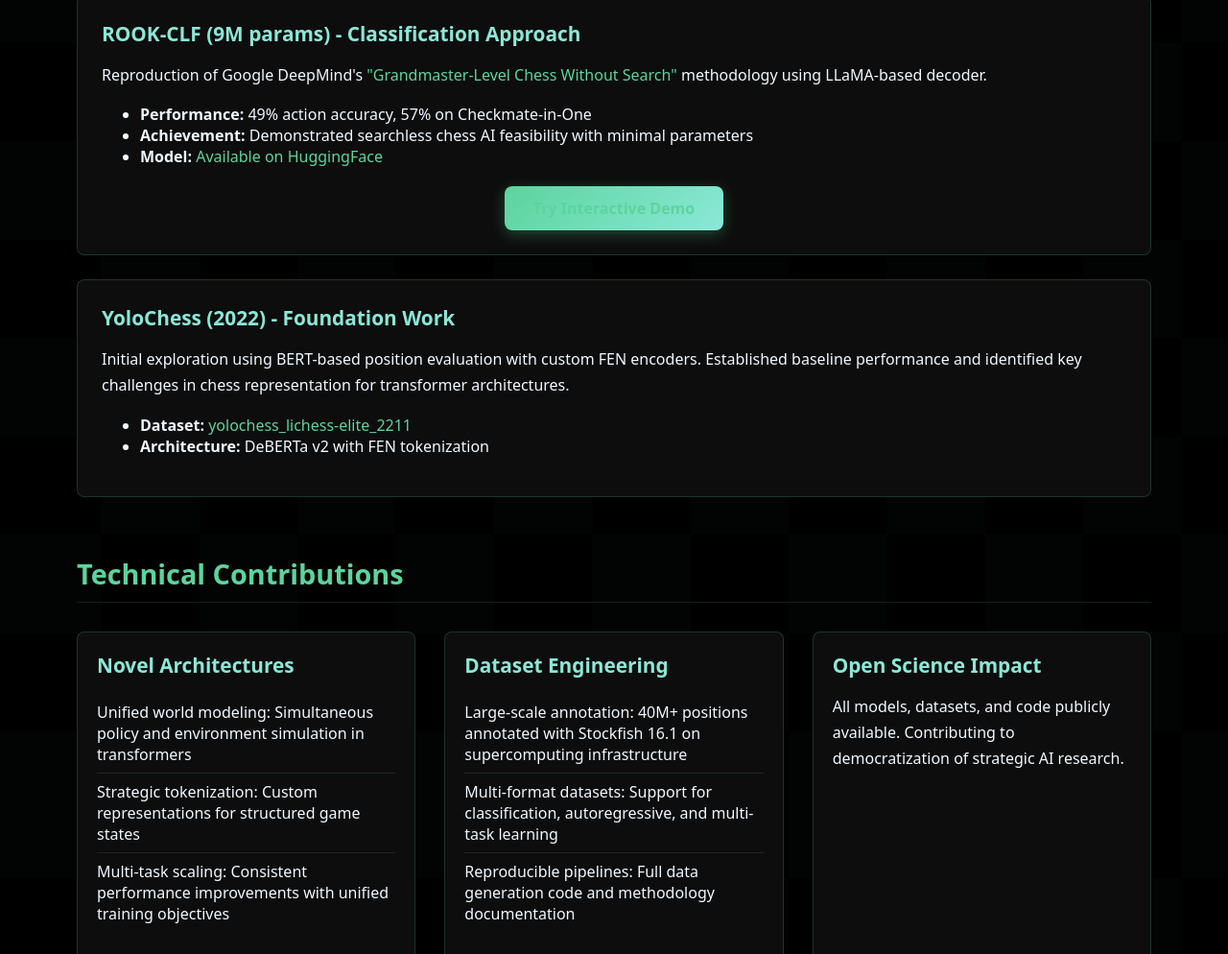
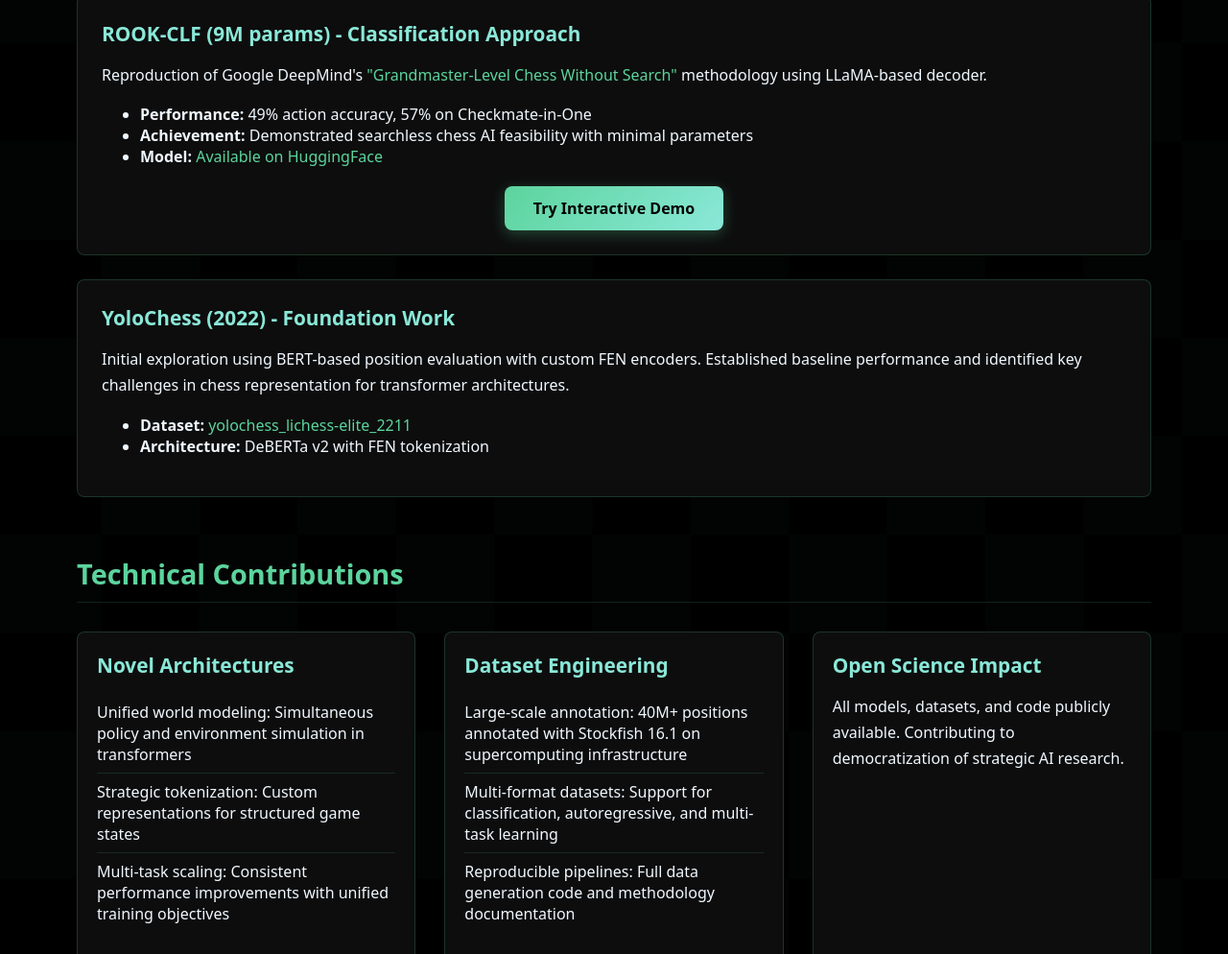
Before and after one commit to jorahn/jorahn.github.io, a plain HTML site: page index.html in a window 1280 px wide. Shown: the part 1750-2744 px from the top of the page at 96% size. Drawn offline with Linux system fonts and the light colour scheme.

Commit message:
Fix button text color with !important to override link styles
The .content-section a selector was overriding the button color.
Added !important to ensure buttons always display black text on green background.

```diff
--- a/styles.css
+++ b/styles.css
@@ -295,16 +295,17 @@
 .btn-primary {
   display: inline-block;
   background: linear-gradient(135deg, var(--accent), var(--accent-2));
-  color: #000000;
+  color: #000000 !important;
   padding: 12px 30px;
   border-radius: 8px;
-  text-decoration: none;
+  text-decoration: none !important;
   font-weight: 600;
   transition: all 0.3s ease;
   box-shadow: 0 4px 15px rgba(93, 212, 157, 0.3);
 }
 
 .btn-primary:hover {
+  color: #000000 !important;
   transform: translateY(-2px);
   box-shadow: 0 6px 20px rgba(93, 212, 157, 0.4);
 }
```
